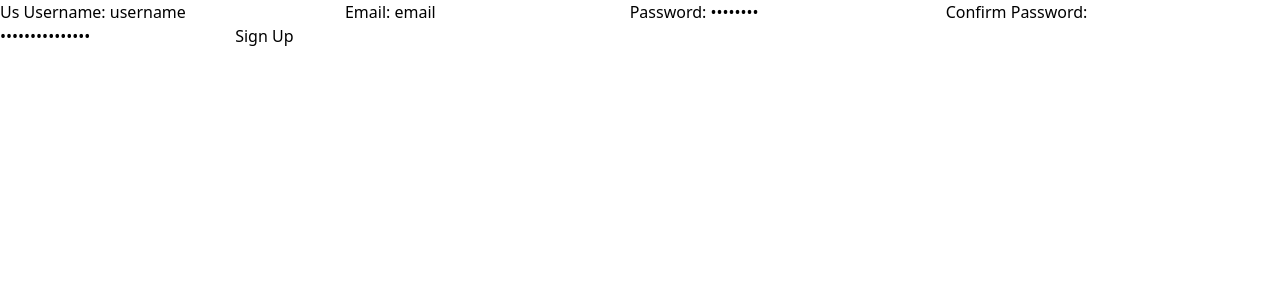
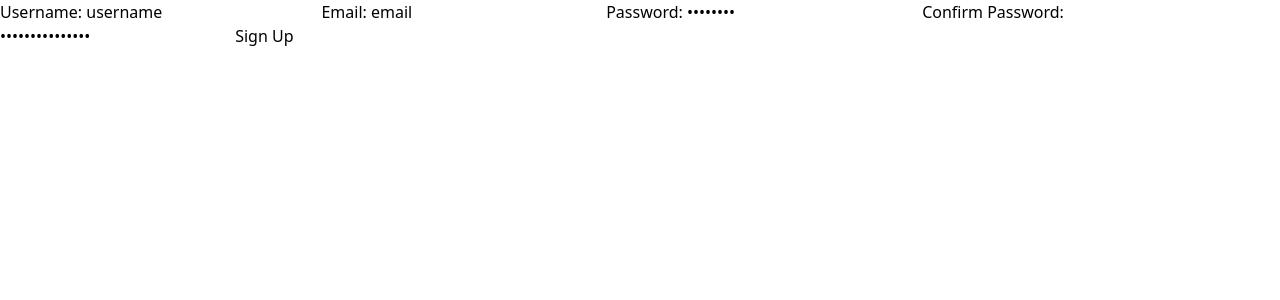
Before and after one commit to siwhelan/developers-with-problems, a SvelteKit app: page /signup in a window 1280 px wide. Shown: the top 300 px of the page. Built offline with nearby package versions, Linux system fonts and the light colour scheme; no server answers.

Commit message:
Working sign up form

```diff
--- a/src/routes/signup/+page.svelte
+++ b/src/routes/signup/+page.svelte
@@ -10,32 +10,28 @@
         // Custom validation logic goes here
         const password = formData.get('password');
         const confirmPassword = formData.get('confirmPassword');
+        console.log(result)
 
         if (password !== confirmPassword) {
-            alert("Passwords do not match");
+            // Passwords don't match, prevent form submission
+            errorMessage ="Passwords do not match";
             cancel();
             return;
         }
 
-        const passwordRegex = /^(?=.*[A-Z])(?=.*\d)(?=.*[!@#$%^&*()_+])[A-Za-z\d!@#$%^&*()_+]{8,}$/;
-
-        if (!passwordRegex.test(password)) {
-            alert("Password must contain at least 8 characters, a capital letter, a number, and a symbol");
-            cancel();
-            return;
-        }
-        update();
-
+        // If validation passes, you can perform additional actions
+        // ...
 
         // Call the default behavior
-
+        update();
     };
 }}>
-    Us
 	Username: <input type="text" name="username" value="username" required />
 	Email: <input type="email" name="email" value="email" required />
 	Password: <input type="password" name="password" value="password" required />
 	Confirm Password: <input type="password" name="confirmPassword" value="confirmPassword" required />
 
+    {#if errorMessage}<p class="error">{errorMessage}</p>{/if}
+
 	<button type="submit">Sign Up</button>
 </form>
```
